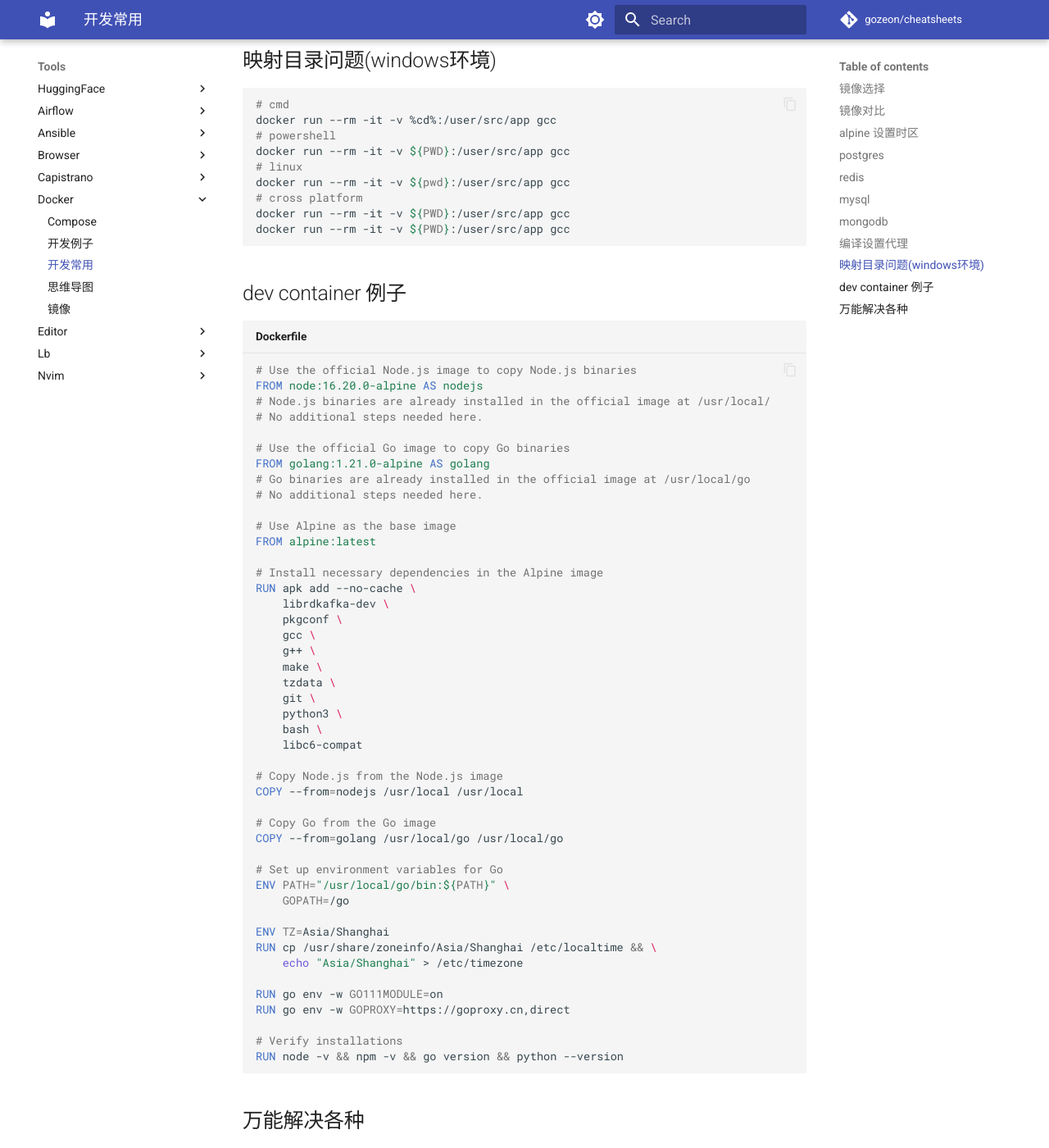
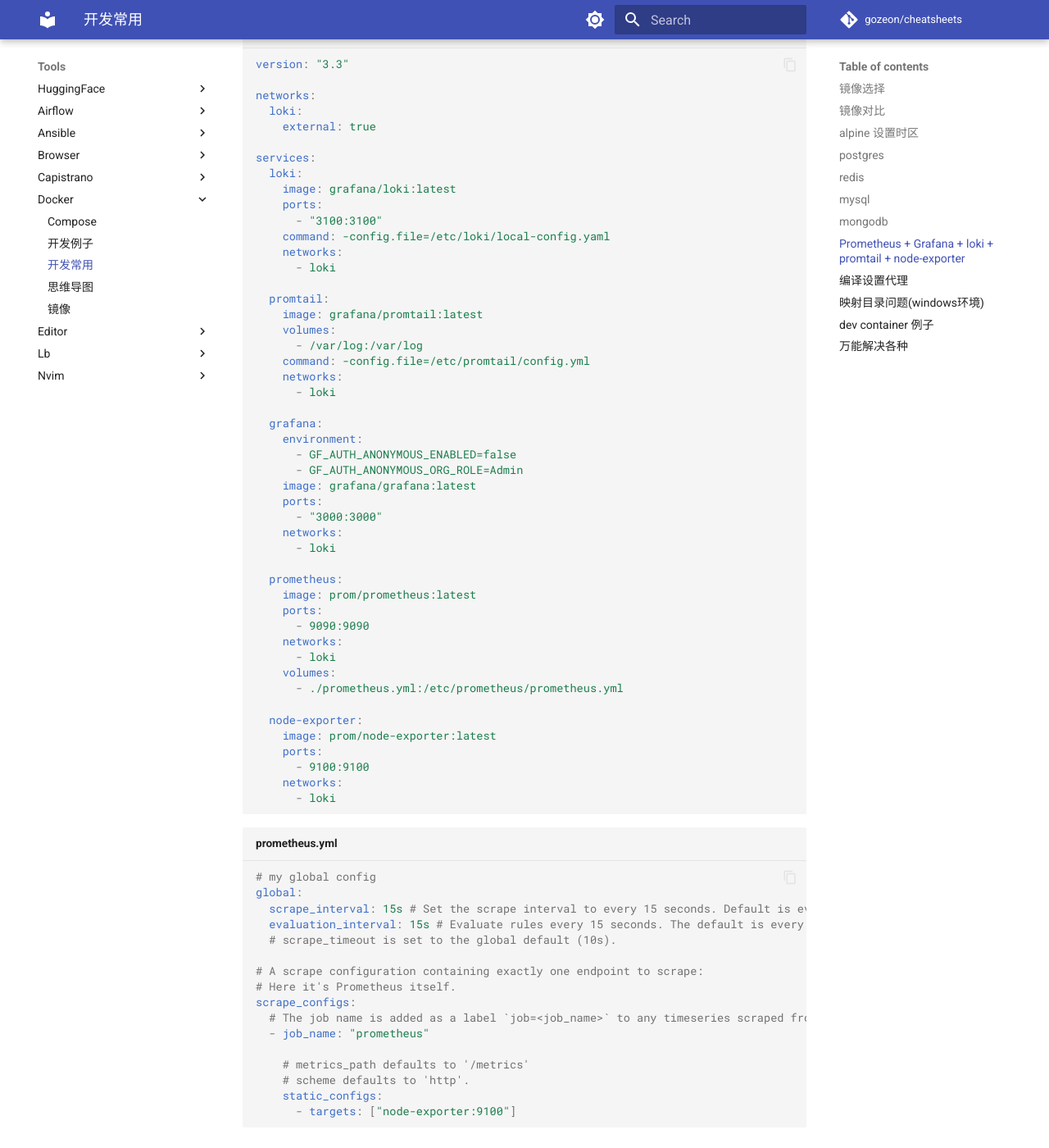
Before and after one commit to gozeon/cheatsheets, an MkDocs documentation site: the page built from docs/tools/docker/开发常用.md, in a window 1280 px wide and 1400 px high, scrolled down 2164 px. Shown: the whole window at 82% size. Built offline with MkDocs 1.6.1 and Material for MkDocs 9.7.7, drawn with Linux system fonts in a browser that asks for light colours; comment, search, counter and statistics services are not loaded; some of the changed text lies outside the part shown.

Commit message:
Update 开发常用.md

````diff
--- a/docs/tools/docker/开发常用.md
+++ b/docs/tools/docker/开发常用.md
@@ -75,6 +75,80 @@
 docker run --rm -p 27017:27017 mongo
 
 # -v "$PWD/data":/data/db
+```
+
+## Prometheus + Grafana + loki + promtail + node-exporter
+
+> 面板推荐 16098
+
+```yaml title="docker-compose.yml"
+version: "3.3"
+
+networks:
+  loki:
+    external: true
+
+services:
+  loki:
+    image: grafana/loki:latest
+    ports:
+      - "3100:3100"
+    command: -config.file=/etc/loki/local-config.yaml
+    networks:
+      - loki
+
+  promtail:
+    image: grafana/promtail:latest
+    volumes:
+      - /var/log:/var/log
+    command: -config.file=/etc/promtail/config.yml
+    networks:
+      - loki
+
+  grafana:
+    environment:
+      - GF_AUTH_ANONYMOUS_ENABLED=false
+      - GF_AUTH_ANONYMOUS_ORG_ROLE=Admin
+    image: grafana/grafana:latest
+    ports:
+      - "3000:3000"
+    networks:
+      - loki
+
+  prometheus:
+    image: prom/prometheus:latest
+    ports:
+      - 9090:9090
+    networks:
+      - loki
+    volumes:
+      - ./prometheus.yml:/etc/prometheus/prometheus.yml
+
+  node-exporter:
+    image: prom/node-exporter:latest
+    ports:
+      - 9100:9100
+    networks:
+      - loki
+```
+
+```yaml title="prometheus.yml"
+# my global config
+global:
+  scrape_interval: 15s # Set the scrape interval to every 15 seconds. Default is every 1 minute.
+  evaluation_interval: 15s # Evaluate rules every 15 seconds. The default is every 1 minute.
+  # scrape_timeout is set to the global default (10s).
+
+# A scrape configuration containing exactly one endpoint to scrape:
+# Here it's Prometheus itself.
+scrape_configs:
+  # The job name is added as a label `job=<job_name>` to any timeseries scraped from this config.
+  - job_name: "prometheus"
+
+    # metrics_path defaults to '/metrics'
+    # scheme defaults to 'http'.
+    static_configs:
+      - targets: ["node-exporter:9100"]
 ```
 
 ## 编译设置代理
````
